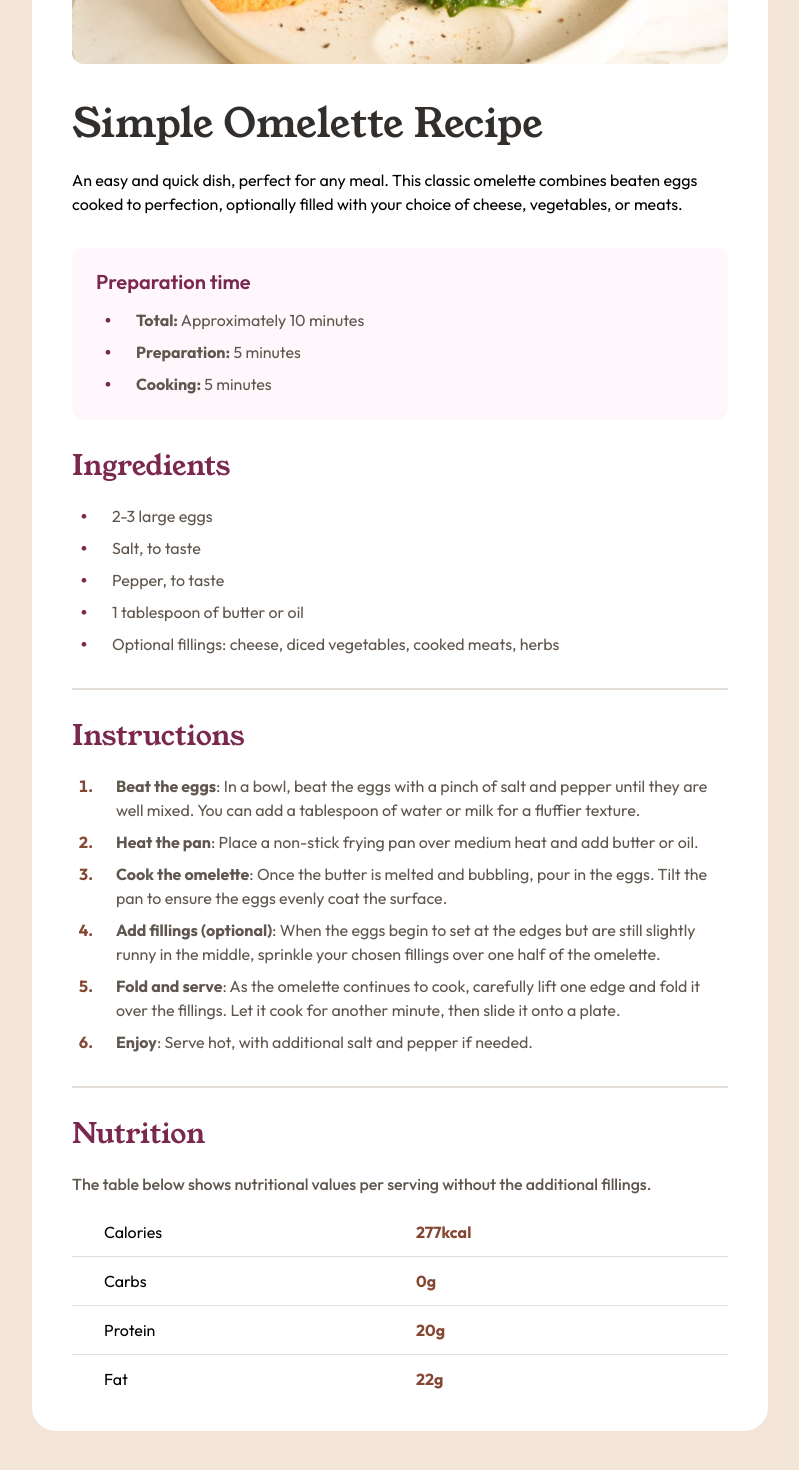
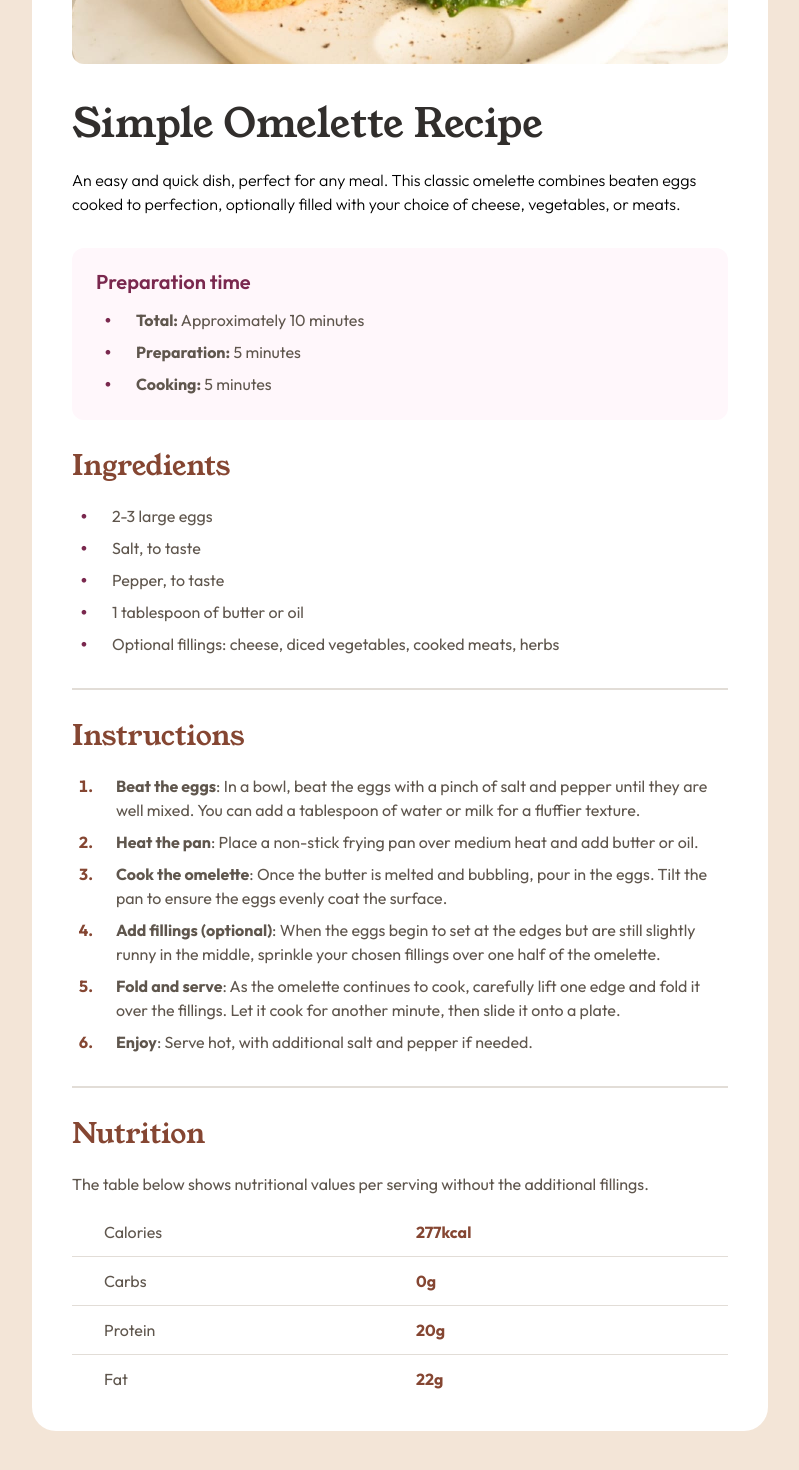
Before and after one commit to martinianol/recipe-page, a React (Vite) app: page / in a window 1280 px wide. Shown: the part 404-1874 px from the top of the page, without its empty margins (240-1039 px from the left). Built offline with nearby package versions, Linux system fonts and the light colour scheme.

Commit message:
Pixel Perfect II

```diff
--- a/src/components/Header.jsx
+++ b/src/components/Header.jsx
@@ -39,9 +39,15 @@ const Title = styled.h1`
   color: ${({ theme }) => theme.colors.stone[900]};
   ${({ theme }) => theme.typography["text-preset-1"]}
   margin-top: 40px;
+  font-size: 36px;
+
+  @media (min-width: 700px) {
+    font-size: 40px;
+  }
 `;
 
 const Description = styled.p`
   ${({ theme }) => theme.typography["text-preset-4"]}
+  font-weight: 300;
   margin-top: 24px;
 `;
--- a/src/components/Nutrition.jsx
+++ b/src/components/Nutrition.jsx
@@ -46,11 +46,12 @@ export default Nutrition;
 const Description = styled.p`
   ${({ theme }) => theme.typography["text-preset-4"]}
   color:  ${({ theme }) => theme.colors.stone[600]};
-  font-weight: 500;
 `;
 
 const Table = styled.table`
   border-collapse: collapse;
+  ${({ theme }) => theme.typography["text-preset-4"]}
+  color:  ${({ theme }) => theme.colors.stone[600]};
 `;
 
 const TableRow = styled.tr``;
--- a/src/components/common/Common.jsx
+++ b/src/components/common/Common.jsx
@@ -2,7 +2,7 @@ import styled from "styled-components";
 
 export const SectionTitle = styled.h2`
   ${({ theme }) => theme.typography["text-preset-2"]}
-  color: ${({ theme }) => theme.colors.rose[800]};
+  color: ${({ theme }) => theme.colors.brown[800]};
 `;
 
 export const ListItem = styled.li`
--- a/src/pages/RecipePage.jsx
+++ b/src/pages/RecipePage.jsx
@@ -5,7 +5,6 @@ const RecipePage = () => {
   return (
     <MainLayout>
       <Recipe />
-      {/* <Footer /> */}
     </MainLayout>
   );
 };
--- a/src/theme/typography.js
+++ b/src/theme/typography.js
@@ -12,6 +12,7 @@ export const typography = {
     font-size: 28px;
     line-height: 100%;
     letter-spacing: 0px;
+    font-weight: normal;
   `,
   "text-preset-3": css`
     font-family: "Outfit";
```
